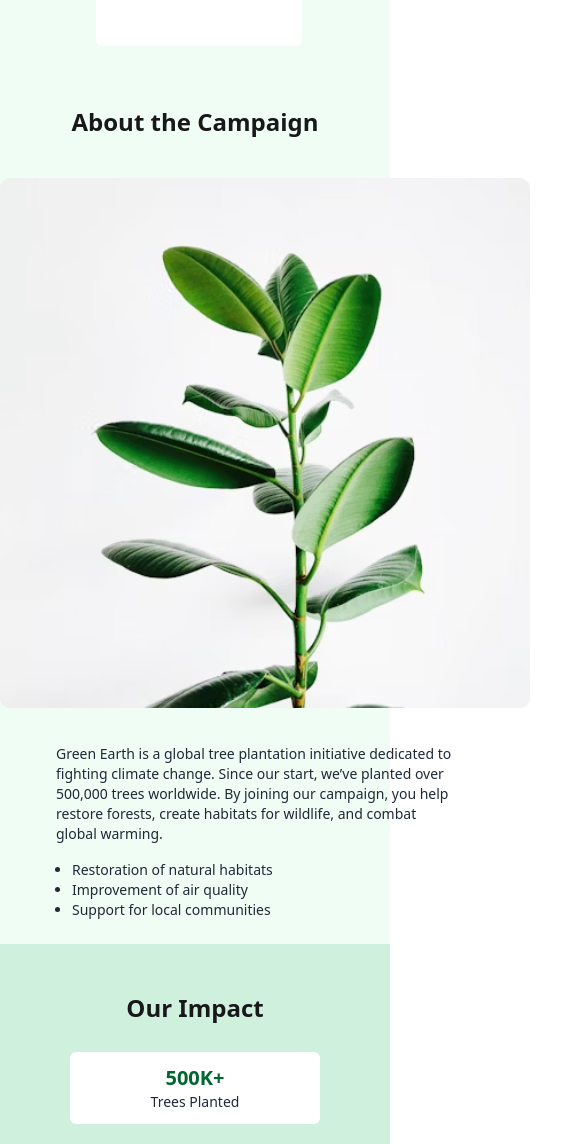
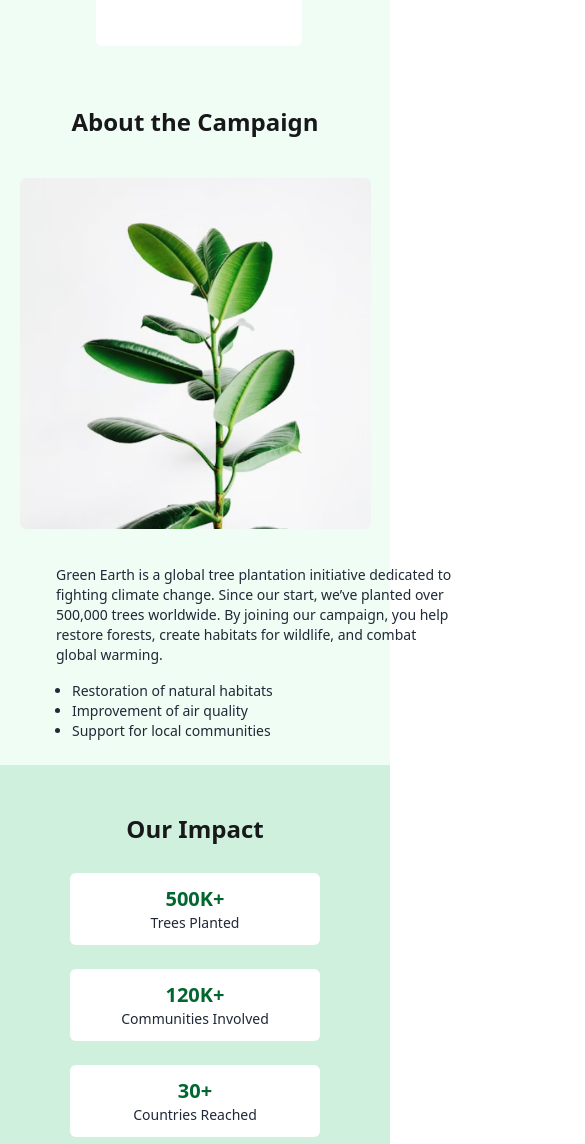
Before and after one commit to snknayan/assignment-06-nayan, a plain HTML site: page index.html in a window 390 px wide. Shown: the part 2600-3744 px from the top of the page, 585 px wide, since content can reach past the window. Drawn offline with nearby package versions, Linux system fonts and the light colour scheme; no server answers.

Commit message:
Final V-4 Added

```diff
--- a/index.html
+++ b/index.html
@@ -378,12 +378,12 @@
     <!-- Campaign Section -->
     <section class="max-w-[1920px] bg-[#F0FDF4] min-h-[600px]">
       <h1 class="text-center pt-15 text-2xl font-bold">About the Campaign</h1>
-      <div class="w-[770px] mx-auto pt-10">
+      <div class="max-w-[770px] mx-auto pt-10">
         <div
           class="campaign-container flex flex-col md:flex-row items-center gap-5"
         >
-          <div class="w-full">
-            <img src="./assets/about.png" alt="" />
+          <div class="w-[90%] md:w-full">
+            <img class="" src="./assets/about.png" alt="" />
           </div>
           <div class="w-full">
             <p
```
